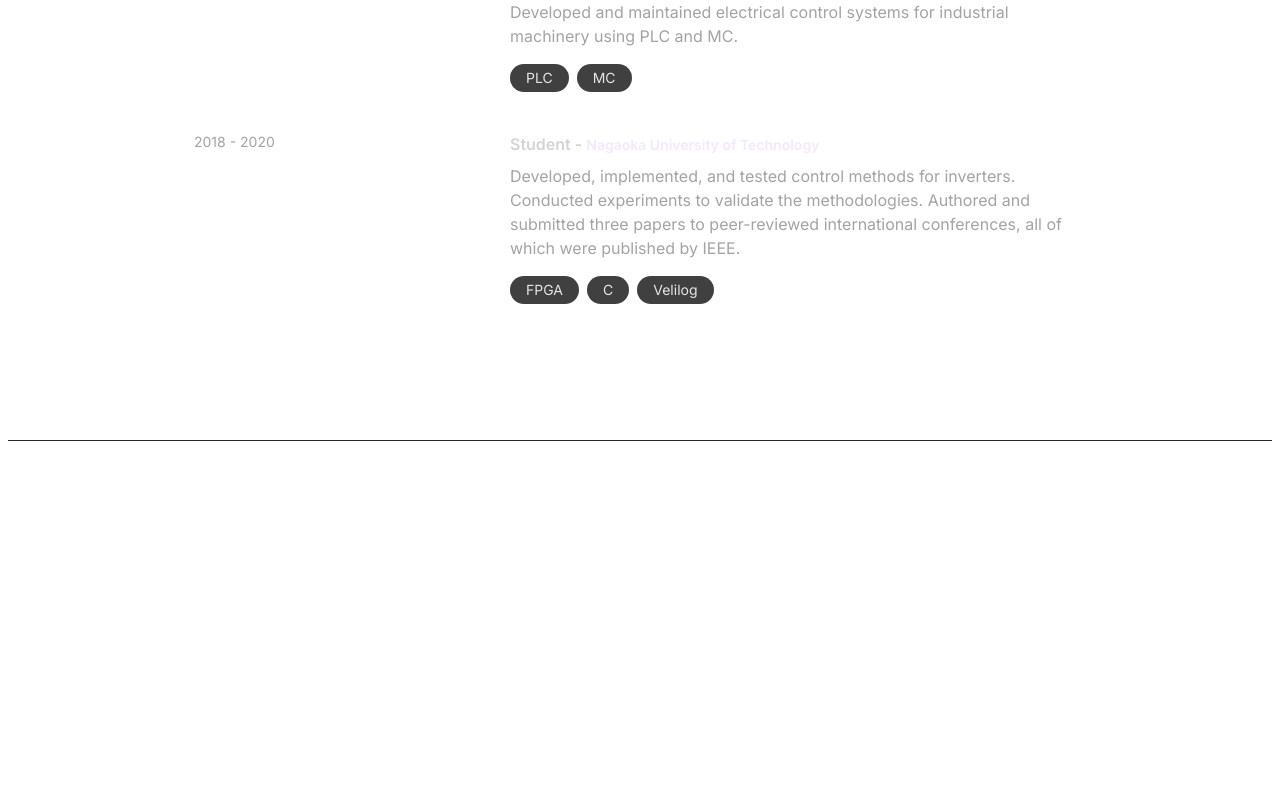
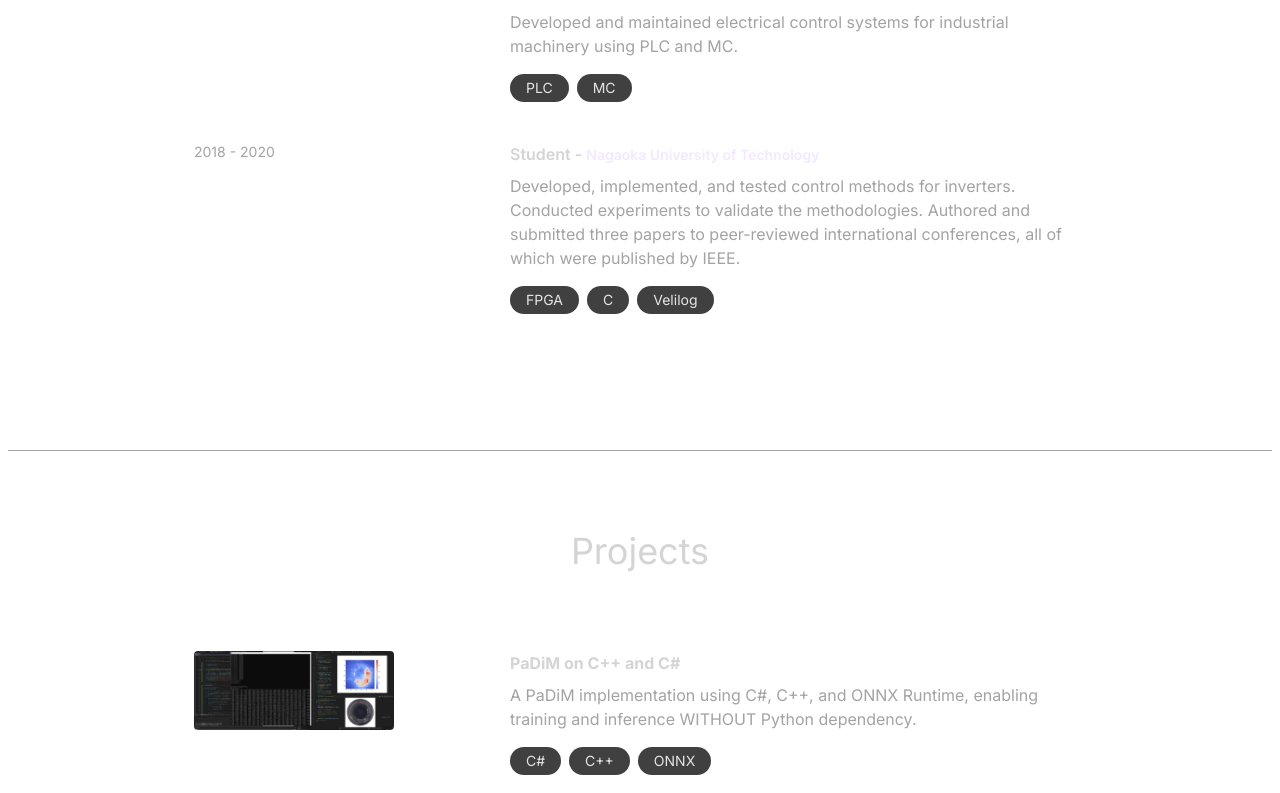
Before and after one commit to omomo17/Portfolio_2024, a React (Vite) app: page / in a window 1280 px wide. Shown: the part 2769-3562 px from the top of the page. Before the commit the page ends 3210 px from the top, so only its background shows below. Built offline with nearby package versions, Linux system fonts and the light colour scheme.

Commit message:
updated projects

```diff
--- a/src/App.jsx
+++ b/src/App.jsx
@@ -4,6 +4,7 @@ import NavBar from './components/NavBar';
 import About from './components/About';
 import Technologies from './components/Technologies';
 import Experience from './components/Experience';
+import Projects from './components/Projects';
 
 import './index.css';
 
@@ -21,6 +22,7 @@ const App = () => {
         <About />
         <Technologies />
         <Experience />
+        <Projects />
       </div>
       </div>
   );
--- a/src/components/About.jsx
+++ b/src/components/About.jsx
@@ -9,7 +9,7 @@ const About = () => {
                 <span className="text-neutral-500"> Me</span>
             </h2>
             <div className="flex flex-wrap">
-                <div className="w-full lg:w-1/2 lg:p-8">
+                <div className="w-full lg:w-1/2 lg:p-10">
                     <div className="flex items-center justify-center">
                         <img className='rounded-2xl' src={aboutImg} alt="about" />
                     </div>
--- a/src/components/Experience.jsx
+++ b/src/components/Experience.jsx
@@ -2,7 +2,7 @@ import { EXPERIENCES } from "../constants"
 
 const Experience = () => {
     return (
-        <div className="border-b border-neutral-800 pb-24">
+        <div className="border-b border-neutral-400 pb-24">
             <h2 className="my-20 text-center text-4xl">Experience</h2>
             <div>
                 {EXPERIENCES.map((experience, index) => (
--- /dev/null
+++ b/src/components/Projects.jsx
@@ -0,0 +1,34 @@
+import { PROJECTS } from "../constants"
+
+const Projects = () => {
+    return (
+        <div className="border-b border-neutral-400 pb-4">
+            <h2 className="my-20 text-center text-4xl">Projects</h2>
+            <div>{PROJECTS.map((project, index) => (
+                <div key={index} className="mb-8 flex flex-wrap lg:justify-center">
+                    <div className="w-full lg:w-1/4">
+                    <img src={project.image} width={200} height={200} alt={project.title} className="mb-6 rounded"/>
+                    </div>
+                    <div className="w-full max-w-xl lg:w-3/4">
+                        <h6 className="mb-2 font-bold">{project.title}</h6>
+                        <p className="mb-4 text-neutral-400">{project.description}</p>
+                            <div className="flex flex-wrap">
+                                {project.technologies.map((technology, index) => (
+                                    <span
+                                        key={index}
+                                        className="rounded-full bg-neutral-700 text-neutral-200 px-4 py-1 text-sm mr-2 mb-2 max-w-full overflow-hidden text-ellipsis whitespace-nowrap"
+                                    >
+                                        {technology}
+                                    </span>
+                                ))}
+                            </div>
+                    </div>
+                </div>
+            ))
+            }
+            </div>
+        </div>
+    )
+}
+
+export default Projects
--- a/src/constants/index.js
+++ b/src/constants/index.js
@@ -5,7 +5,7 @@ import project_portolio from "../assets/projects/portfolio.png";
 // updated
 export const HERO_CONTENT = `I am a dedicated developer with a strong background in image processing for inspection devices. Over the years, I have developed expertise in 3D modeling, electrical control systems, and machine learning, which allow me to create sophisticated and precise solutions. My primary programming languages are C# and Python, and I aim to leverage my technical skills to deliver cutting-edge innovations that enhance operational efficiency and drive technological advancement.`;
 
-export const ABOUT_TEXT = `I am an project engineer with a passion for developing inspection devices centered around image processing. Leveraging my experience in 3D modeling, electrical control, and machine learning, I build precise and efficient systems. My primary development work is done using C# and Python, and I continuously seek to acquire new knowledge to solve technical challenges. My career began with a curiosity for technology, and now, my mission is to explore cutting-edge advancements and contribute to technological innovation. I value collaboration within teams and find fulfillment in solving complex problems to deliver high-quality solutions. Outside of work, I enjoy exploring the latest technologies and contributing to open-source projects.`;
+export const ABOUT_TEXT = `I am an project engineer with a passion for developing inspection devices centered around image processing. Leveraging my experience in 3D modeling, electrical control, and machine learning, I build precise and efficient systems. My primary development work is done using C# and Python, and I continuously seek to acquire new knowledge to solve technical challenges.`;
 
 export const EXPERIENCES = [
   {
```
